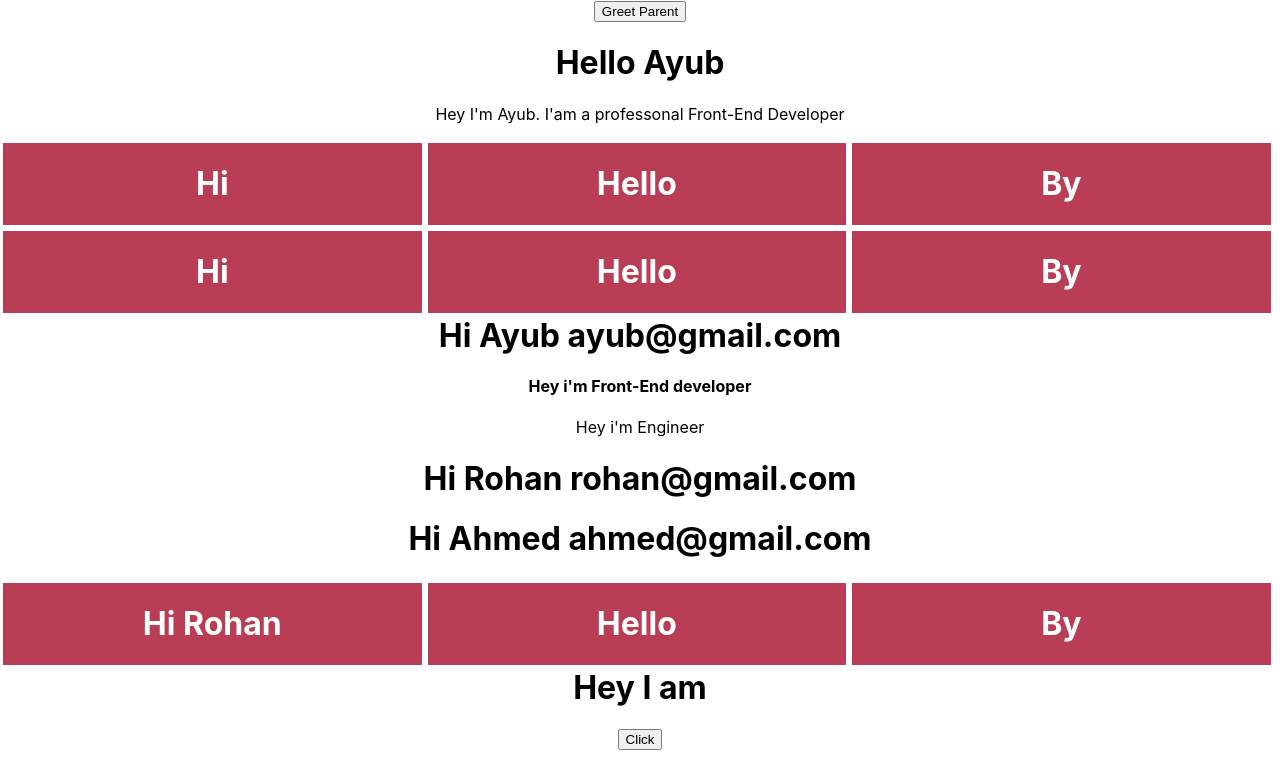
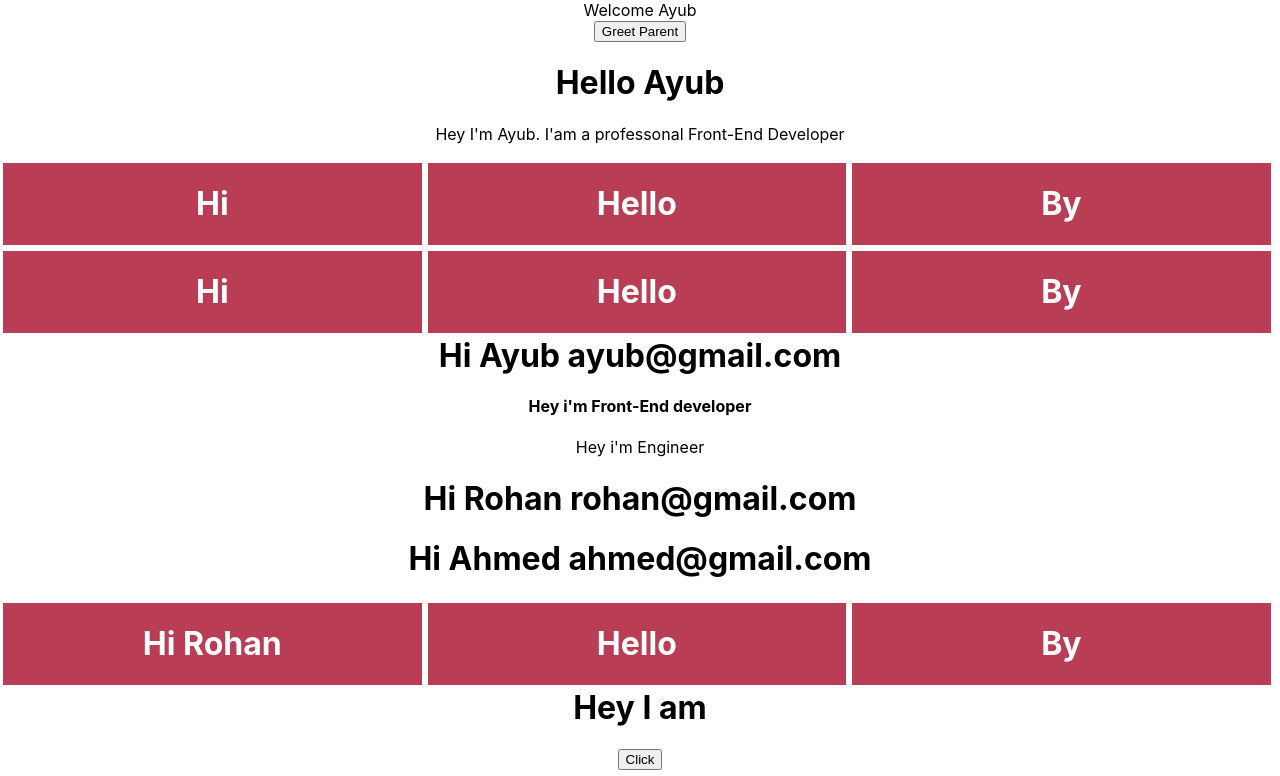
Before and after one commit to ayub6717/All-About-React, a React (Create React App) app: page / in a window 1280 px wide. Shown: the top 776 px of the page. Built offline with nearby package versions, Linux system fonts and the light colour scheme.

Commit message:
Conditional Rendering

```diff
--- a/src/App.js
+++ b/src/App.js
@@ -8,11 +8,13 @@ import Count from './components/SetState'
 import Dont from './components/Distructuring'
 import Events from './components/Events'
 import ParentComponent from './components/ParentComponent'
+import ConditionalRendering from './components/Conditional-Rendering'
 
 class App extends Component{
   render(){
     return (
       <div className="App">
+        <ConditionalRendering />
         <ParentComponent />
         <Myfun />
         <Tools />
--- /dev/null
+++ b/src/components/Conditional-Rendering.js
@@ -0,0 +1,49 @@
+import React, { Component } from 'react'
+
+class ConditionalRendering extends Component {
+
+    constructor(props) {
+      super(props)
+
+      this.state = {
+         login: true
+      }
+    }
+
+    render() {
+
+        //*******you should use shortCircuit operator approach or ternary approach*******
+        return this.state.login && <div>Welcome Ayub</div>
+
+        // *******you should use this(Ternary Operator) approach*******
+        // return this.state.login ? (
+        //     <div>Welcome Ayub</div>
+        // ) : (
+        //     <div>Welcome Rohan</div>
+        // )
+
+        // if(this.state.login) {
+        //     return (
+        //         <div>
+        //             Welcome Ayub
+        //         </div>
+        //     )
+        // } else {
+        //     return (
+        //         <div>
+        //             Welcome Rohan
+        //         </div>
+        //     )
+        // }
+
+
+        // return (
+        //     <div>
+        //        <div> Welcome Ayub</div>
+        //        <div> Welcome Rohan</div>
+        //     </div>
+        // )
+    }
+}
+
+export default ConditionalRendering
```
Also changed, not shown: 1 other file (tests, documents, lock files or other folders).
